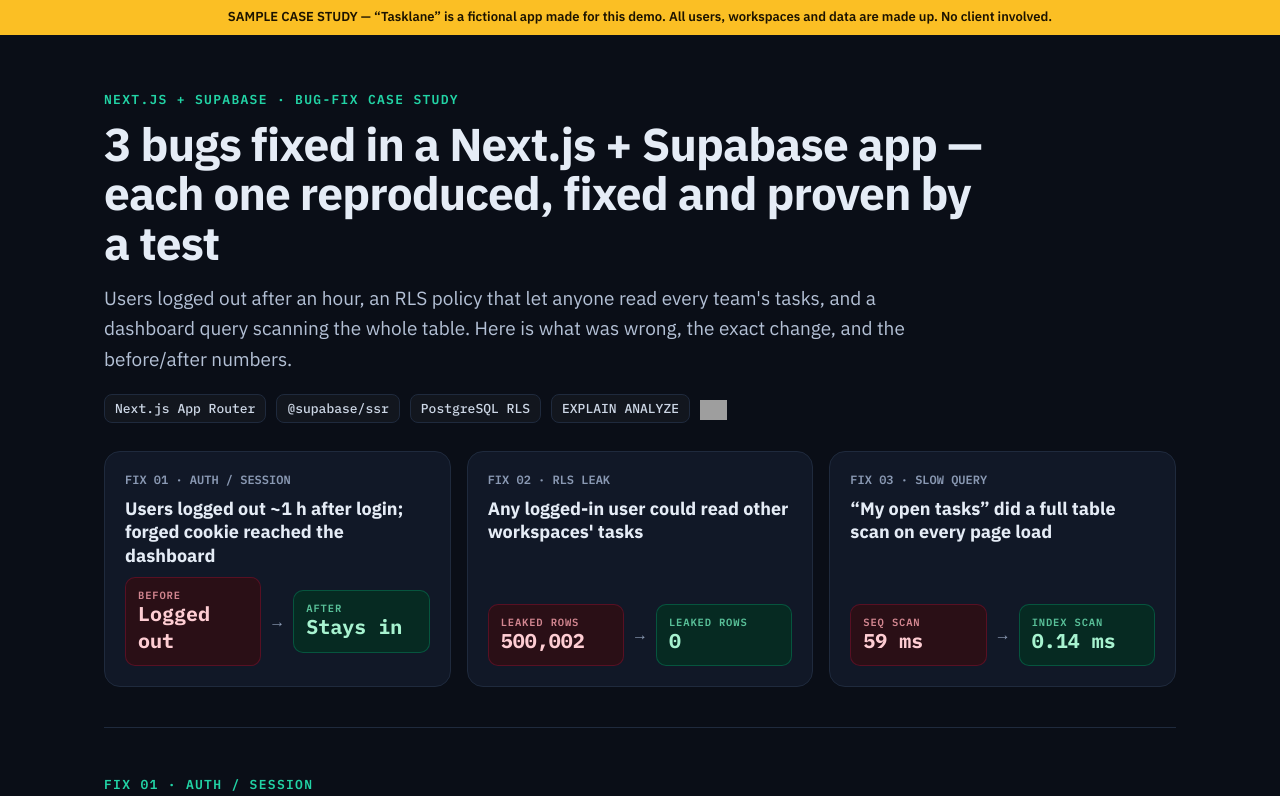
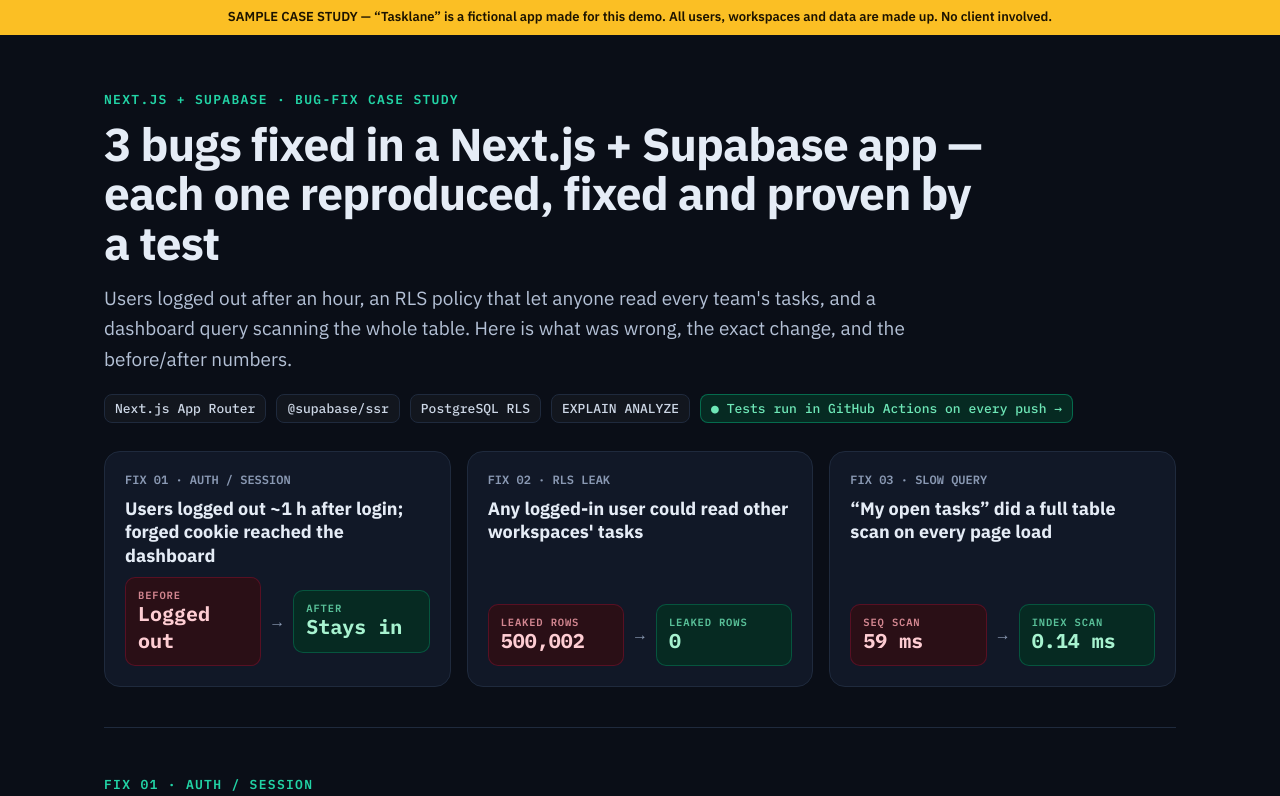
Before and after one commit to djonovic/nextjs-supabase-bugfix-case-study, a website: page docs/index.html in a window 1280 px wide. Shown: the top 796 px of the page. Drawn offline with Linux system fonts and the light colour scheme; grey boxes are pictures that could not be loaded.

Commit message:
Pages: replace external CI badge image with a link to the test runs

```diff
--- a/docs/index.html
+++ b/docs/index.html
@@ -18,7 +18,7 @@
   <h1>3 bugs fixed in a Next.js + Supabase app — each one reproduced, fixed and proven by a test</h1>
   <p class="lead">Users logged out after an hour, an RLS policy that let anyone read every team's tasks, and a dashboard query scanning the whole table. Here is what was wrong, the exact change, and the before/after numbers.</p>
   <div class="meta"><span>Next.js App Router</span><span>@supabase/ssr</span><span>PostgreSQL RLS</span><span>EXPLAIN ANALYZE</span>
-    <a href="https://github.com/djonovic/nextjs-supabase-bugfix-case-study/actions/workflows/ci.yml"><img alt="CI status" src="https://github.com/djonovic/nextjs-supabase-bugfix-case-study/actions/workflows/ci.yml/badge.svg" style="height:20px;vertical-align:middle"></a></div>
+    <a href="https://github.com/djonovic/nextjs-supabase-bugfix-case-study/actions/workflows/ci.yml" style="font:500 13px var(--mono);color:#6ee7b7;border:1px solid #05966999;background:#062a22;padding:5px 10px;border-radius:8px;text-decoration:none">● Tests run in GitHub Actions on every push →</a></div>
   <div class="cards">
     <a class="card" href="#fix-1"><span class="n">FIX 01 · AUTH / SESSION</span><h3>Users logged out ~1 h after login; forged cookie reached the dashboard</h3>
       <div class="ba"><div class="b"><small>Before</small><strong>Logged out</strong></div><i>→</i><div class="a"><small>After</small><strong>Stays in</strong></div></div></a>
```
